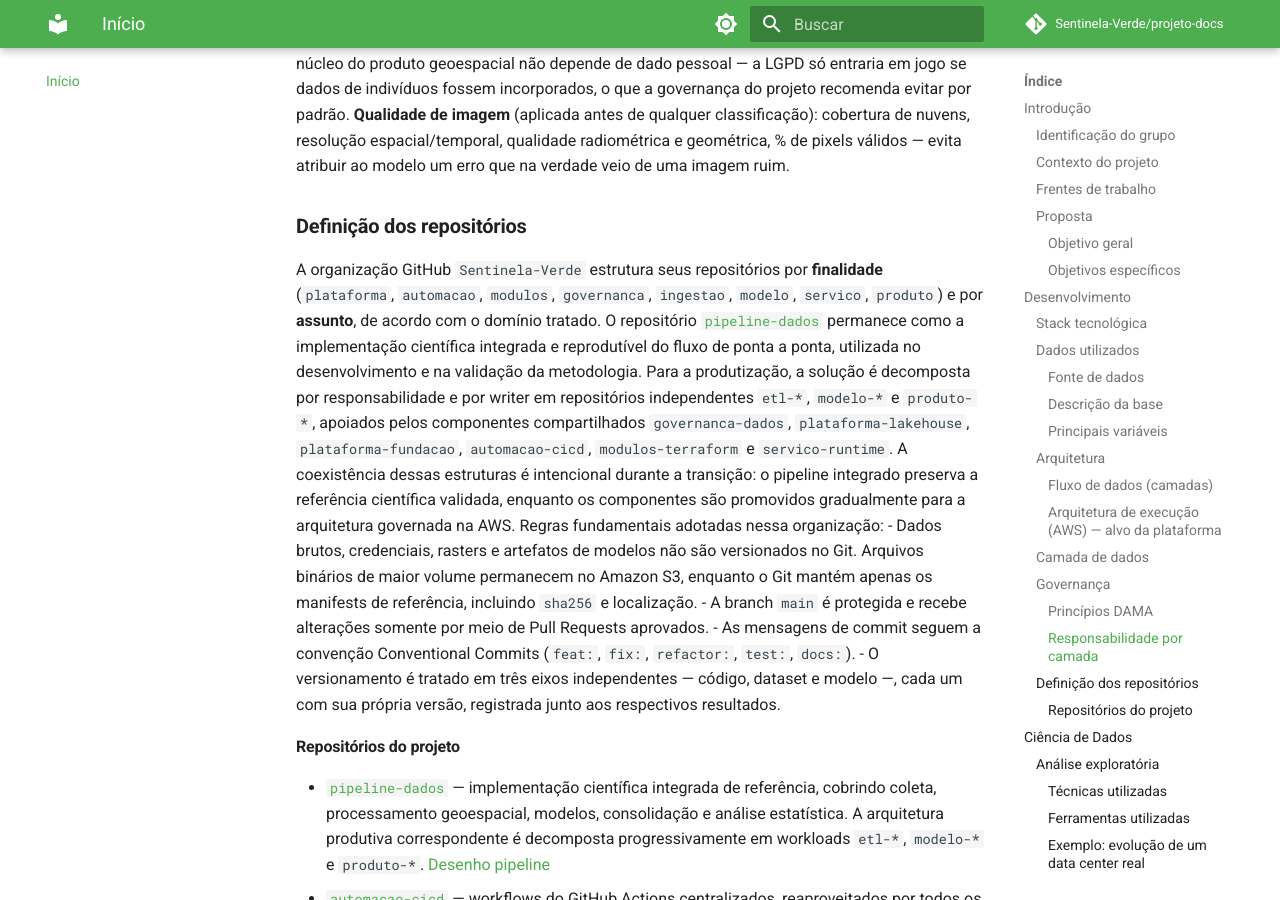
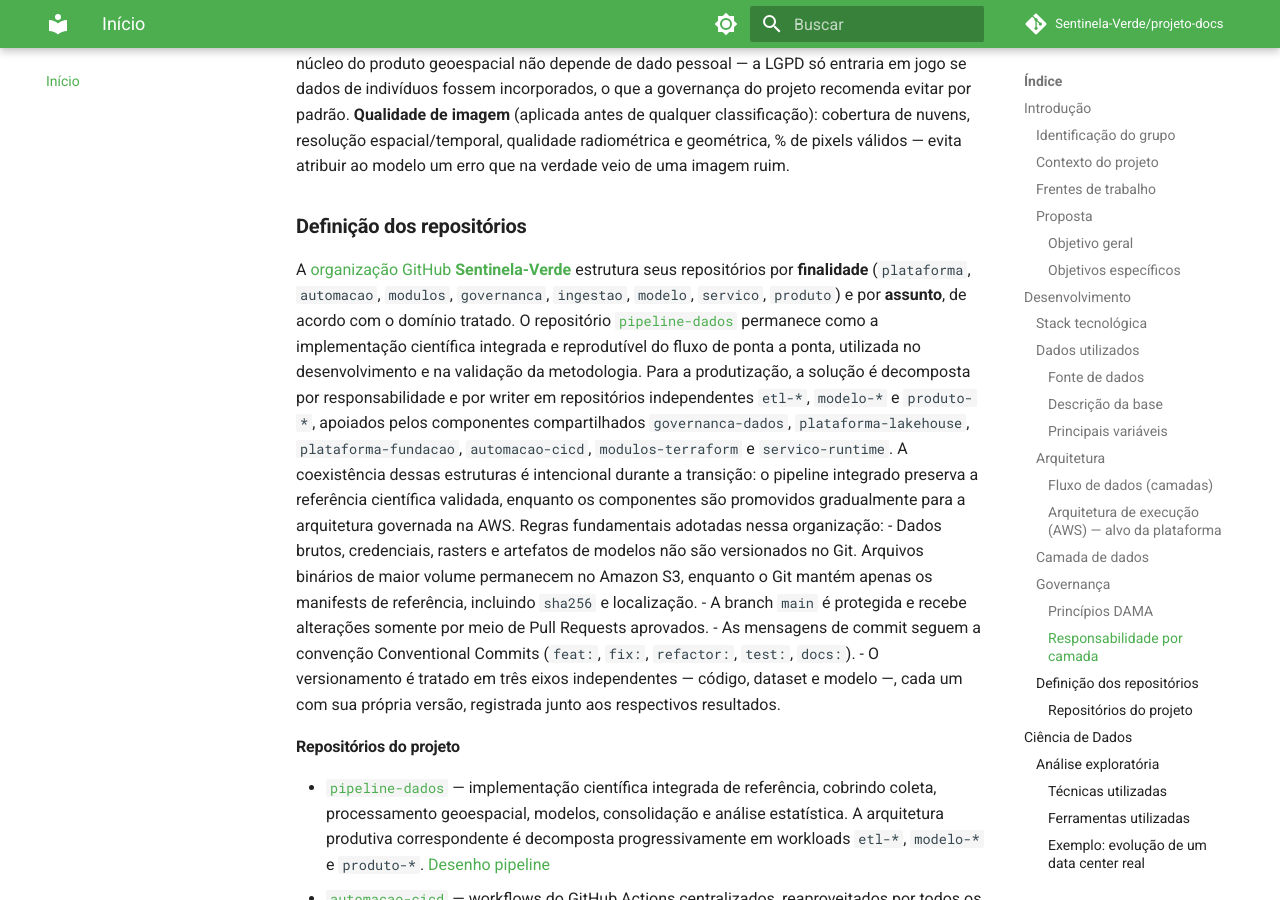
Before and after one commit to Sentinela-Verde/projeto-docs, an MkDocs documentation site: the page built from docs/index.md, in a window 1280 px wide and 900 px high, scrolled down 9424 px. Built offline with MkDocs 1.6.1 and Material for MkDocs 9.7.7, drawn with Linux system fonts in a browser that asks for light colours; comment, search, counter and statistics services are not loaded; part of the change alters nothing that is shown.

Commit message:
docs: link GitHub organization in repository definitions

```diff
--- a/docs/index.md
+++ b/docs/index.md
@@ -220,7 +220,7 @@ Em paralelo, a arquitetura de plataforma da organização está em implantação
 
 ### **Definição dos repositórios**
 
-A organização GitHub `Sentinela-Verde` estrutura seus repositórios por **finalidade** (`plataforma`, `automacao`, `modulos`, `governanca`, `ingestao`, `modelo`, `servico`, `produto`) e por **assunto**, de acordo com o domínio tratado. O repositório [`pipeline-dados`](https://github.com/Sentinela-Verde/pipeline-dados) permanece como a implementação científica integrada e reprodutível do fluxo de ponta a ponta, utilizada no desenvolvimento e na validação da metodologia. Para a produtização, a solução é decomposta por responsabilidade e por writer em repositórios independentes `etl-*`, `modelo-*` e `produto-*`, apoiados pelos componentes compartilhados `governanca-dados`, `plataforma-lakehouse`, `plataforma-fundacao`, `automacao-cicd`, `modulos-terraform` e `servico-runtime`. A coexistência dessas estruturas é intencional durante a transição: o pipeline integrado preserva a referência científica validada, enquanto os componentes são promovidos gradualmente para a arquitetura governada na AWS.
+A [organização GitHub **Sentinela-Verde**](https://github.com/Sentinela-Verde) estrutura seus repositórios por **finalidade** (`plataforma`, `automacao`, `modulos`, `governanca`, `ingestao`, `modelo`, `servico`, `produto`) e por **assunto**, de acordo com o domínio tratado. O repositório [`pipeline-dados`](https://github.com/Sentinela-Verde/pipeline-dados) permanece como a implementação científica integrada e reprodutível do fluxo de ponta a ponta, utilizada no desenvolvimento e na validação da metodologia. Para a produtização, a solução é decomposta por responsabilidade e por writer em repositórios independentes `etl-*`, `modelo-*` e `produto-*`, apoiados pelos componentes compartilhados `governanca-dados`, `plataforma-lakehouse`, `plataforma-fundacao`, `automacao-cicd`, `modulos-terraform` e `servico-runtime`. A coexistência dessas estruturas é intencional durante a transição: o pipeline integrado preserva a referência científica validada, enquanto os componentes são promovidos gradualmente para a arquitetura governada na AWS.
 Regras fundamentais adotadas nessa organização:
 - Dados brutos, credenciais, rasters e artefatos de modelos não são versionados no Git. Arquivos binários de maior volume permanecem no Amazon S3, enquanto o Git mantém apenas os manifests de referência, incluindo `sha256` e localização.
 - A branch `main` é protegida e recebe alterações somente por meio de Pull Requests aprovados.
```
